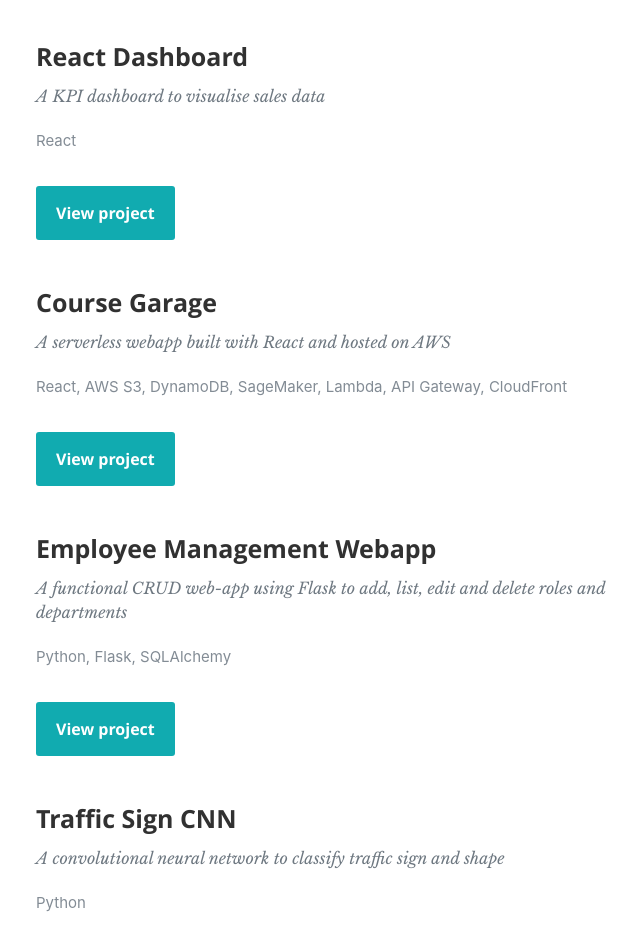
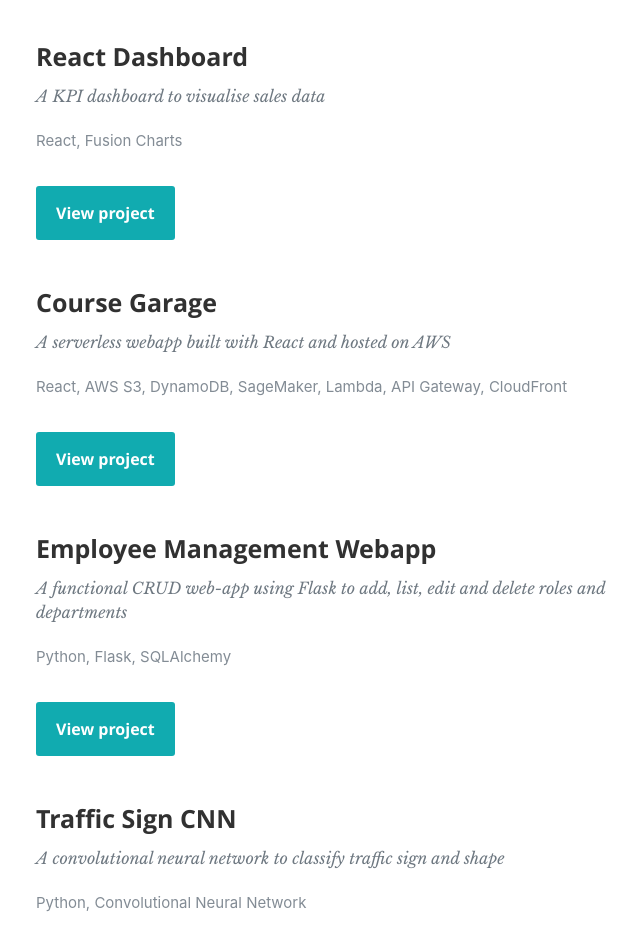
Before and after one commit to parekhjigar/react-portfolio, a React (Create React App) app: page / in a window 1280 px wide. Shown: the part 1520-2466 px from the top of the page, without its empty margins (369-1009 px from the left). Built offline with nearby package versions, Linux system fonts and the light colour scheme.

Commit message:
Updated projects

```diff
--- a/src/components/Header.js
+++ b/src/components/Header.js
@@ -1,5 +1,4 @@
 /* eslint-disable react/prefer-stateless-function */
-
 import React, { Component } from 'react';
 
 export default class Header extends Component {
--- a/src/resumeData.js
+++ b/src/resumeData.js
@@ -6,7 +6,7 @@
   role: 'Frontend Developer',
   linkedinId: 'LinkedIn Id',
   roleDescription:
-    'Pursuing Master of Information Technology, specialized in Machine Learning and Computer Vision. Take a look at my work and if you like it I would love to hear from you!',
+    'Pursuing Master of Information Technology, specialized in Deep Learning, Machine Learning and Computer Vision along with Web-development and Cloud solutions. Take a look at my work and if you like it I would love to hear from you!',
   socialLinks: [
     {
       name: 'linkedin',
@@ -46,7 +46,7 @@
     {
       projectName: 'React Dashboard',
       projectDesc: 'A KPI dashboard to visualise sales data',
-      techStack: 'React',
+      techStack: 'React, Fusion Charts',
       url: 'https://github.com/parekhjigar/react-dashboard',
     },
     {
@@ -65,21 +65,27 @@
     {
       projectName: 'Traffic Sign CNN',
       projectDesc: 'A convolutional neural network to classify traffic sign and shape',
-      techStack: 'Python',
+      techStack: 'Python, Convolutional Neural Network',
       url: 'https://github.com/parekhjigar/Traffic-sign-classifier-cnn',
     },
     {
       projectName: 'Covid Chest Xray CNN',
       projectDesc: 'A convolutional neural network to classify between Covid-19 and Normal Xray',
-      techStack: 'Python',
+      techStack: 'Python, Convolutional Neural Network',
       url: 'https://github.com/parekhjigar/covid-chestxray-cnn',
     },
     {
       projectName: 'Sign Language Interpreter',
       projectDesc:
         'Detecting and Recognizing hand gestures of Indian Hand Sign Language. Blender 3D Models to Teach Language',
-      techStack: 'Python',
+      techStack: 'Python, Computer Vision, Convolutional Neural Network',
       url: 'http://sign-language-tool.herokuapp.com',
+    },
+    {
+      projectName: 'Planogram Detection',
+      projectDesc:
+        'Detecting logo of the products placed in the shelf and give a report for the Brand Share of Shelf Space which can be further used for Products Placement to improve the sales.',
+      techStack: 'Python, Computer Vision, Convolutional Neural Network',
     },
   ],
 };
```
